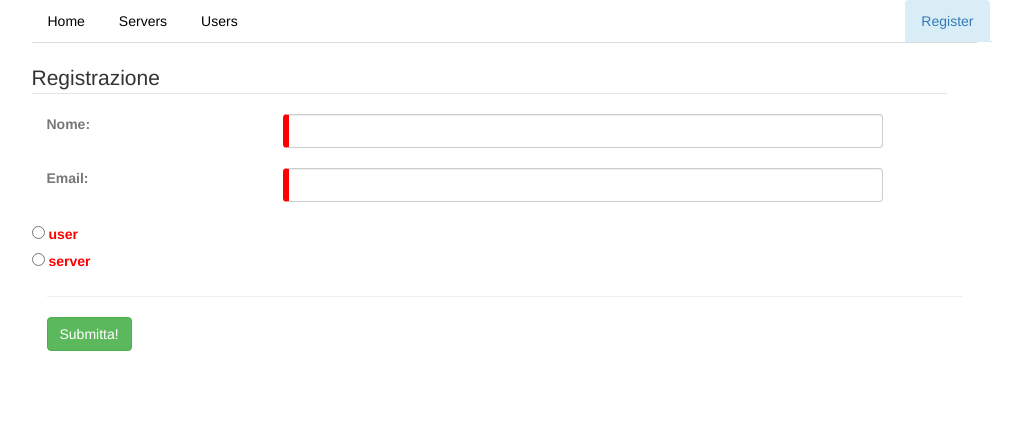
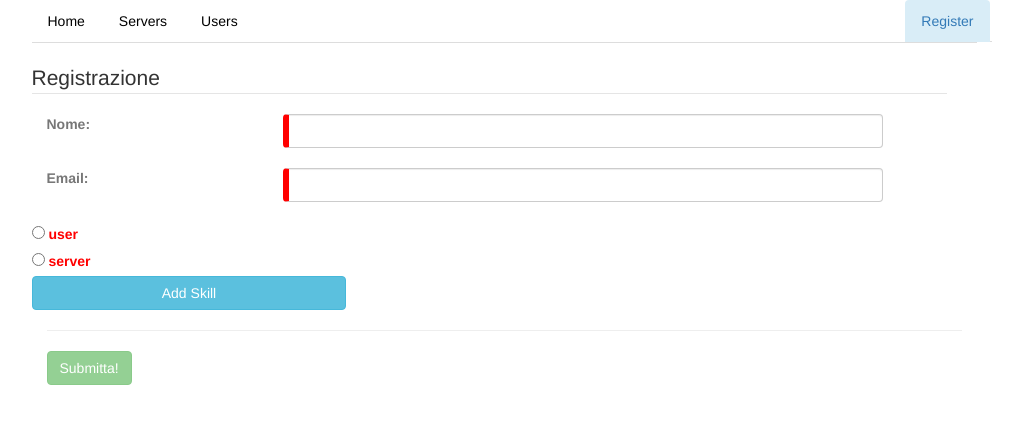
Before and after one commit to PsykeDady/serverusers, an Angular app: page /register in a window 1280 px wide. Shown: the top 424 px of the page, without its empty margins (136-1157 px from the left). Built offline with nearby package versions, Linux system fonts and the light colour scheme.

Commit message:
modifiche

```diff
--- a/src/app/pages/register/register.component.html
+++ b/src/app/pages/register/register.component.html
@@ -41,7 +41,7 @@
 				<br>
 
 				<p class="box-allerta">
-					Il campo email non può essere vuoto.
+					Il campo email non può essere vuoto e deve essere un email.
 				</p>
 			</div>
 		</div>
@@ -58,9 +58,21 @@
 		</div>
 	</div>
 
+	<div class="row" formArrayName="listaSkill">
+		<div style="padding: 3px;" *ngFor="let skill of getFormArray().controls; let indiceForm = index" >
+			<input type="text" class="form-control" [formControlName]="indiceForm">
+		</div>
+	</div>
+
+	<div class="row">
+		<button class="col-xs-12 col-md-4 btn btn-info" type="button" (click)="addSkill()" [disabled]="nomeForm.get('listaSkill').invalid">
+			Add Skill
+		</button>
+	</div>
+
 	<hr>
 
-	<button type="submit" class="btn btn-success">
+	<button type="submit" class="btn btn-success" [disabled]="nomeForm.invalid">
 		Submitta!
 	</button>
 </form>
--- a/src/app/pages/register/register.component.ts
+++ b/src/app/pages/register/register.component.ts
@@ -1,5 +1,5 @@
 import { Component, OnInit, ViewChild } from "@angular/core";
-import { FormControl, FormGroup, NgForm, NgModelGroup, Validators } from "@angular/forms";
+import { FormArray, FormControl, FormGroup, NgForm, NgModelGroup, Validators } from "@angular/forms";
 import { Router } from "@angular/router";
 import { ServerModel } from "src/app/models/ServerModel";
 import { ServerService } from "src/app/services/Servers.service";
@@ -21,17 +21,20 @@ export class RegisterComponent implements OnInit {
 		this.nomeForm = new FormGroup({
 			"anagrafica": new FormGroup({
 				'nome':new FormControl(null, Validators.required),
-				'email':new FormControl(null, [Validators.required, Validators.email]),
+				'email':new FormControl(null, this.validaEmailSerio),
 			}),
-			'tipo':new FormControl(null, Validators.required)
+			'tipo':new FormControl(null, Validators.required),
+			'listaSkill' : new FormArray([])
 		})
 	}
 
-	submitta(){
-		console.log(this.nomeForm.value["anagrafica"]["nome"])
-		console.log(this.nomeForm.get(['anagrafica','nome']))
-		console.log(this.nomeForm.get('tipo'))
+	submitta():void{
 		console.log(this.nomeForm.value)
+
+		if(this.nomeForm.invalid){
+			alert("Wewe kki sta faciendu")
+			return;
+		}
 
 		if(this.nomeForm.value['tipo']=="server"){
 			this.serverService.push(new ServerModel(this.nomeForm.value["anagrafica"]["nome"],false))
@@ -42,4 +45,30 @@ export class RegisterComponent implements OnInit {
 		}
 	}
 
+	addSkill():void{
+		console.log("this.nomeForm.get('listaSkill').valid",this.nomeForm.get("listaSkill").valid);
+		console.log("this.nomeForm.get('listaSkill').value",this.nomeForm.get("listaSkill").value);
+		console.log("(this.nomeForm.get('listaSkill') as FormArray).controls",(this.nomeForm.get("listaSkill") as FormArray).controls);
+		if(this.nomeForm.get("listaSkill").invalid){
+			return;
+		}
+		(this.nomeForm.get("listaSkill") as FormArray).push(new FormControl(null,Validators.required));
+		console.log("this.nomeForm.get('listaSkill').value fine",this.nomeForm.get("listaSkill").value);
+	}
+
+	getFormArray(){
+		return this.nomeForm.get("listaSkill") as FormArray;
+	}
+
+	validaEmailSerio(formEmail:FormControl):{[s:string]:boolean}{
+
+		let testo:string=formEmail.value;
+
+		let verifica=  testo? testo.match(/[a-zA-Z0-9][a-zA-Z0-9_]*@([a-zA-Z0-9][a-zA-Z0-9_]*\.)+(com|it|info|pizza|org)/g) : null;
+
+		console.log("verifica=",verifica)
+		console.log("formEmail=",formEmail)
+
+		return verifica?null:{'l\'email non è valida':true, 'altromessaggio':false};
+	}
 }
```
